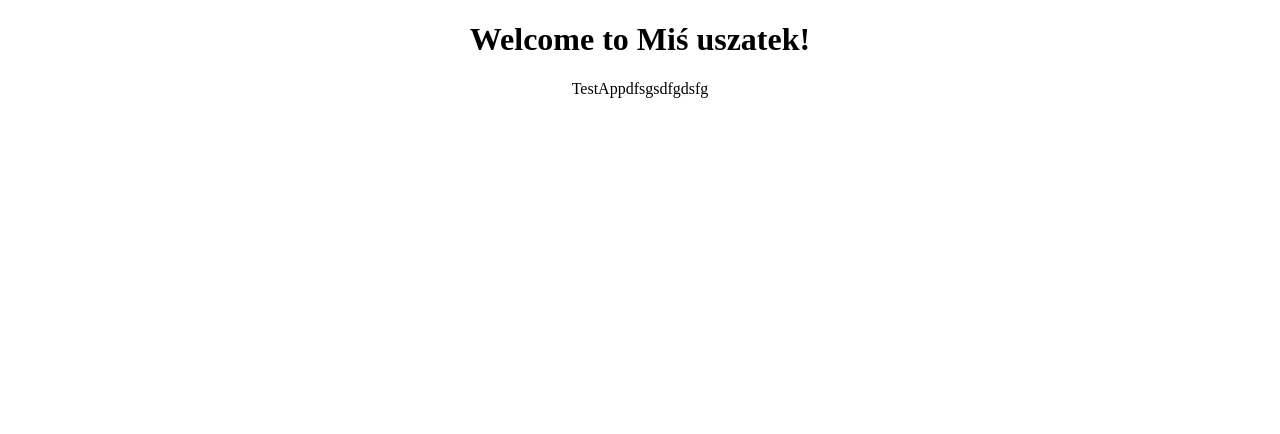
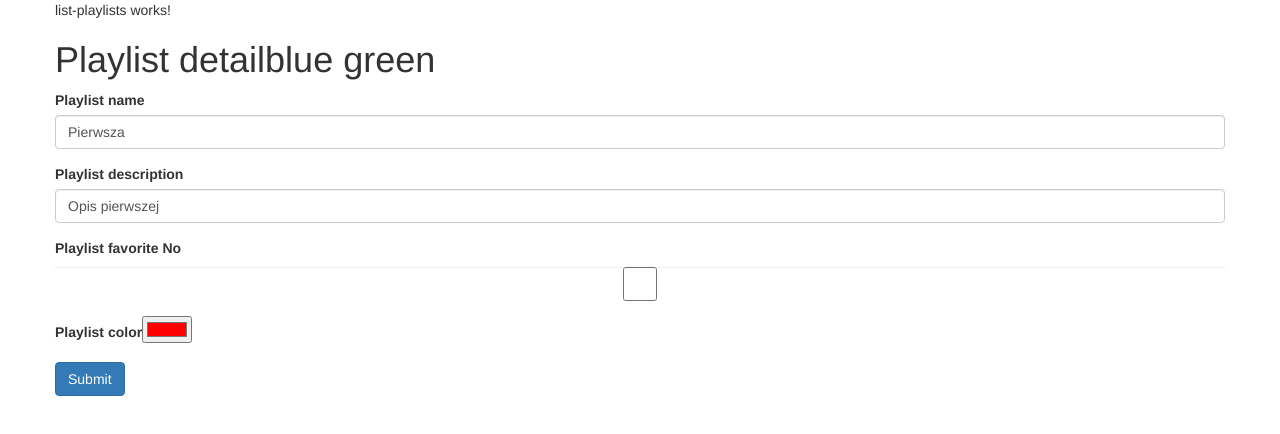
Before and after one commit to j-bogacz/AngularTraining, an Angular app in the folder spotfyy/: page / in a window 1280 px wide. Shown: the top 434 px of the page. Built offline with nearby package versions, Linux system fonts and the light colour scheme.

Commit message:
property binding 2

```diff
--- a/spotfyy/src/app/app.component.html
+++ b/spotfyy/src/app/app.component.html
@@ -1,7 +1,10 @@
-<!--The content below is only a placeholder and can be replaced.-->
-<div style="text-align:center">
-  <h1>
-    Welcome to {{title}}!
-  </h1>
-  <test-app></test-app>
+<div class="container">
+  <div class="row">
+    <div class="col-sm">
+      <lekarz-list-playlists></lekarz-list-playlists>
+    </div>
+    <div class="col-sm">
+      <lekarz-detail-playlist></lekarz-detail-playlist>
+    </div>
+  </div>
 </div>
--- a/spotfyy/src/app/app.module.ts
+++ b/spotfyy/src/app/app.module.ts
@@ -3,13 +3,15 @@ import { NgModule } from '@angular/core';
 
 
 import { AppComponent } from './app.component';
-import { test } from './test.component'
+import { ListPlaylistsComponent } from './list-playlists/list-playlists.component';
+import { DetailPlaylistComponent } from './detail-playlist/detail-playlist.component';
 
 
 @NgModule({
   declarations: [
     AppComponent,
-    test
+    ListPlaylistsComponent,
+    DetailPlaylistComponent
   ],
   imports: [
     BrowserModule
--- /dev/null
+++ b/spotfyy/src/app/detail-playlist/detail-playlist.component.html
@@ -0,0 +1,47 @@
+<h1>{{title + (test>1?'blue':'red') + ' ' +returnGreen()}}</h1>
+<form>
+  <div class="form-group">
+    <label for="nameInput">Playlist name</label>
+    <input
+      type="text"
+      class="form-control"
+      id="nameInput"
+      aria-describedby="emailHelp"
+      placeholder="Enter name"
+      [value]="playlist.name"
+      (keyup)="playlist.name = $event.target.value"
+    >
+  </div>
+  <div class="form-group">
+    <label for="descriptionInput">Playlist description</label>
+    <input
+      type="text"
+      class="form-control"
+      id="descriptionInput"
+      placeholder="Description"
+      [value]="playlist.description"
+      (keyup)="playlist.description = $event.target.value"
+    >
+  </div>
+  <div class="form-group">
+    <label for="favoriteInput">Playlist favorite {{(playlist.favorite?'Yes':'No')}}</label>
+
+    <input
+      type="checkbox"
+      class="form-control"
+      id="favoriteInput"
+      [checked]="playlist.favorite"
+      (change)="playlist.favorite = $event.target.checked"
+    >
+  </div>
+  <div class="form-group">
+    <label for="colorInput">Playlist color</label>
+    <input
+      type="color"
+      id="colorInput"
+      [value]="playlist.color"
+      (change)="playlist.color = $event.target.value"
+    >
+  </div>
+  <button type="submit" class="btn btn-primary">Submit</button>
+</form>
--- /dev/null
+++ b/spotfyy/src/app/detail-playlist/detail-playlist.component.ts
@@ -0,0 +1,37 @@
+import { Component, OnInit, ViewEncapsulation } from '@angular/core';
+
+@Component({
+  selector: 'lekarz-detail-playlist',
+  templateUrl: './detail-playlist.component.html',
+  styles: [],
+  encapsulation: ViewEncapsulation.Emulated
+})
+export class DetailPlaylistComponent implements OnInit {
+
+  title: string = 'Playlist detail';
+  test: number = 2;
+  playlist: {
+    name: string,
+    description: string,
+    favorite: boolean,
+    color: string
+  } = {
+    name: 'Pierwsza',
+    description: 'Opis pierwszej',
+    favorite: false,
+    color: '#ff0000'
+  };
+  // playlistName: string = 'Pierwsza';
+  // playlistDescription: string = 'Opis pierwszej';
+  // playlistColor: string = '#ff0000';
+
+  constructor() { }
+
+  ngOnInit() {
+  }
+
+  returnGreen(){
+    return 'green';
+  }
+
+}
--- /dev/null
+++ b/spotfyy/src/app/list-playlists/list-playlists.component.html
@@ -0,0 +1,3 @@
+<p>
+  list-playlists works!
+</p>
--- /dev/null
+++ b/spotfyy/src/app/list-playlists/list-playlists.component.ts
@@ -0,0 +1,16 @@
+import { Component, OnInit, ViewEncapsulation } from '@angular/core';
+
+@Component({
+  selector: 'lekarz-list-playlists',
+  templateUrl: './list-playlists.component.html',
+  styles: [],
+  encapsulation: ViewEncapsulation.Emulated
+})
+export class ListPlaylistsComponent implements OnInit {
+
+  constructor() { }
+
+  ngOnInit() {
+  }
+
+}
--- a/spotfyy/src/app/test.component.html
+++ /dev/null
@@ -1 +0,0 @@
-<p>TestAppdfsgsdfgdsfg</p>
--- a/spotfyy/src/app/test.component.ts
+++ /dev/null
@@ -1,9 +0,0 @@
-import {Component} from "@angular/core";
-
-@Component({
-  selector: 'test-app',
-  templateUrl: 'test.component.html'
-})
-export class test {
-
-}
```
Also changed, not shown: spotfyy/.angular-cli.json.
